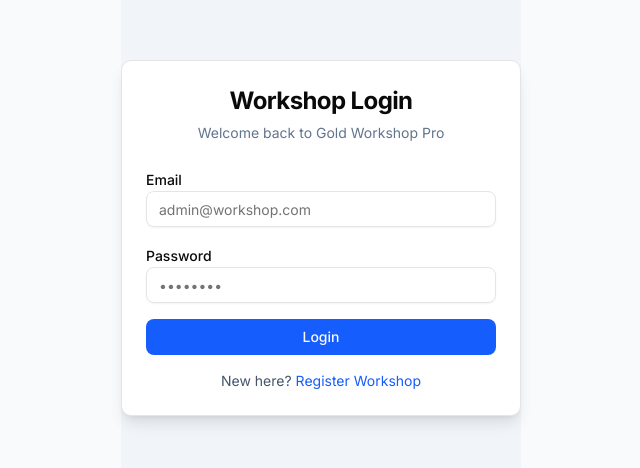
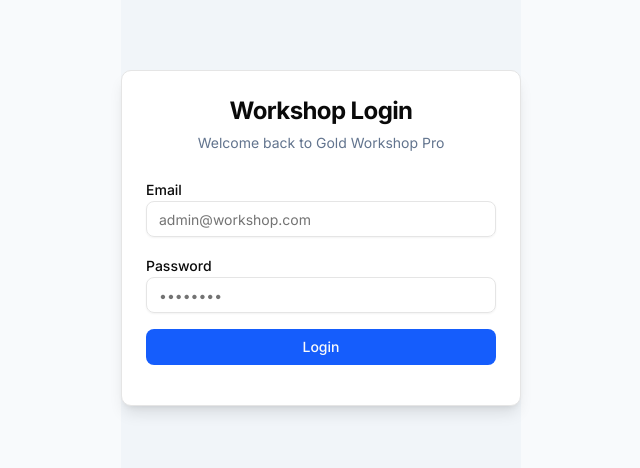
Before and after one commit to enzoha6ks/gold-workshop-pro-master, a Next.js app: page /login in a window 1280 px wide. Shown: the part 178-646 px from the top of the page, without its empty margins (319-959 px from the left). Built offline with nearby package versions, Linux system fonts and the light colour scheme.

Commit message:
updates_rig

```diff
--- a/package.json
+++ b/package.json
@@ -56,9 +56,10 @@
     "@types/uuid": "^10.0.0",
     "eslint": "^9",
     "eslint-config-next": "15.5.4",
+    "prisma": "latest",
     "tailwindcss": "^4",
     "tw-animate-css": "^1.4.0",
     "typescript": "^5",
-    "prisma": "latest"
+    "vercel": "^50.1.3"
   }
 }
--- a/src/app/(auth)/login/page.tsx
+++ b/src/app/(auth)/login/page.tsx
@@ -55,7 +55,7 @@ export default function LoginPage() {
               {loading ? "Signing in..." : "Login"}
             </Button>
             <p className="text-center text-sm text-slate-600">
-              New here? <Link href="/signup" className="text-blue-600 hover:underline">Register Workshop</Link>
+               <Link href="/signup" className="text-blue-600 hover:underline"></Link>
             </p>
           </form>
         </CardContent>
```
Also changed, not shown: 2 other files (tests, documents, lock files or other folders).
